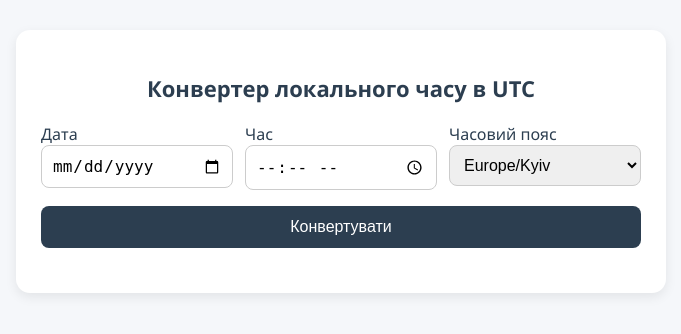
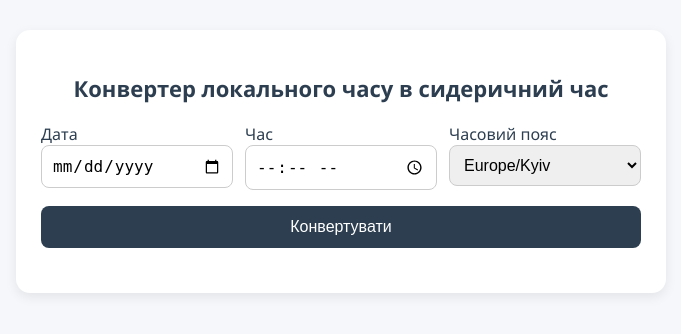
Before and after one commit to E-Terra-institute/ephemerides-api, a Flask app: page /time-converter in a window 1280 px wide. Shown: the top 334 px of the page, without its empty margins (299-980 px from the left). Run offline with Flask 3, Linux system fonts and the light colour scheme.

Commit message:
Update time_converter.html

```diff
--- a/templates/time_converter.html
+++ b/templates/time_converter.html
@@ -3,12 +3,12 @@
 <head>
   <meta charset="UTF-8">
   <meta name="viewport" content="width=device-width, initial-scale=1">
-  <title>Конвертер часу</title>
+  <title>Конвертер сидеричного часу</title>
   <link rel="stylesheet" href="/static/style.css">
 </head>
 <body>
   <div class="converter">
-    <h2>Конвертер локального часу в UTC</h2>
+    <h2>Конвертер локального часу в сидеричний час</h2>
     <div class="form-row">
       <label>
         Дата
@@ -19,18 +19,18 @@
         <input type="time" id="time" required>
       </label>
       <label>
-        Часовий пояс
+        Часовий пояс
         <select id="timezone" name="tz" required>
           <option value="">Завантаження...</option>
         </select>
       </label>
     </div>
-    <button onclick="convertToUTC()">Конвертувати</button>
-    <div class="output" id="utc-result"></div>
+    <button onclick="convertToSidereal()">Конвертувати</button>
+    <div class="output" id="result"></div>
   </div>
 
   <script>
-    // Заповнення списку часових поясів динамично из API
+    // Заполняем список часовых поясов при загрузке страницы
     document.addEventListener('DOMContentLoaded', async () => {
       const res = await fetch('/api/timezones');
       const zones = await res.json();
@@ -45,22 +45,23 @@
       });
     });
 
-    async function convertToUTC() {
+    // Конвертация в сидерический час
+    async function convertToSidereal() {
       const date = document.getElementById('date').value;
       const time = document.getElementById('time').value;
       const tz   = document.getElementById('timezone').value;
 
       if (!date || !time || !tz) {
-        document.getElementById('utc-result').textContent = 'Заповніть всі поля.';
+        document.getElementById('result').textContent = 'Заповніть всі поля.';
         return;
       }
 
-      const res = await fetch(`/api/convert-to-utc?date=${date}&time=${time}&tz=${tz}`);
+      const res = await fetch(`/api/convert-to-sidereal?date=${date}&time=${time}&tz=${tz}`);
       const data = await res.json();
-      if (data.utc_time) {
-        document.getElementById('utc-result').textContent = `Час у UTC: ${data.utc_time}`;
+      if (data.sidereal_time) {
+        document.getElementById('result').textContent = `Сидеричний час: ${data.sidereal_time}`;
       } else {
-        document.getElementById('utc-result').textContent = `Помилка: ${data.error}`;
+        document.getElementById('result').textContent = `Помилка: ${data.error}`;
       }
     }
   </script>
```
